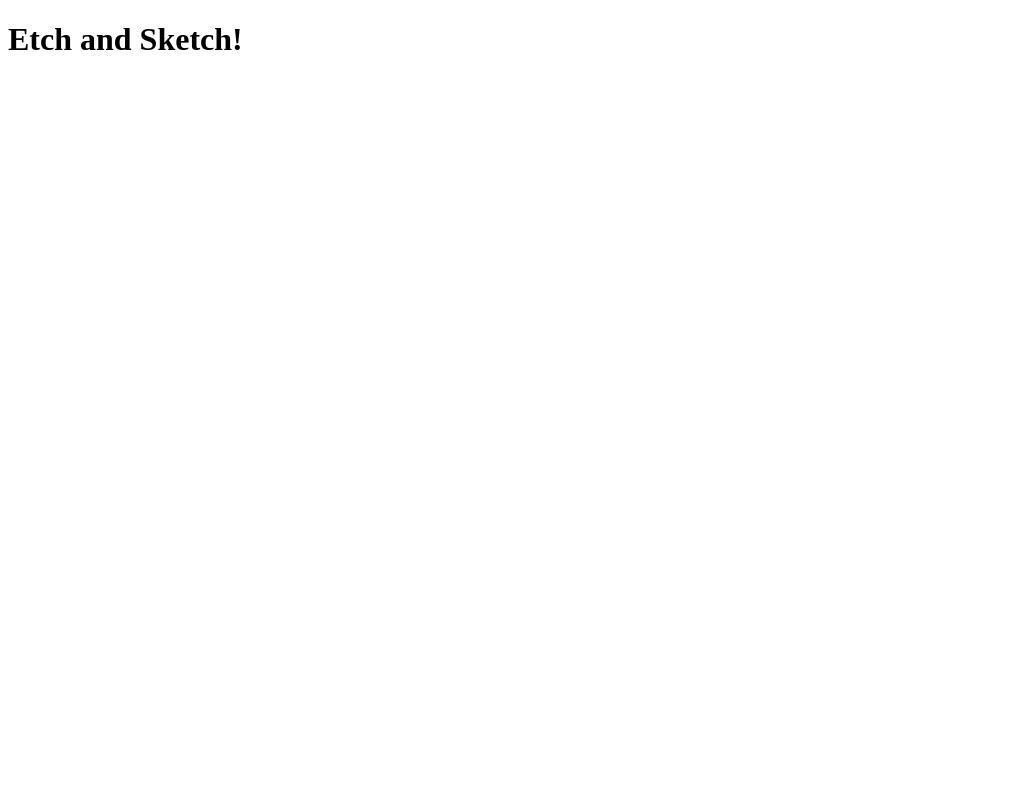
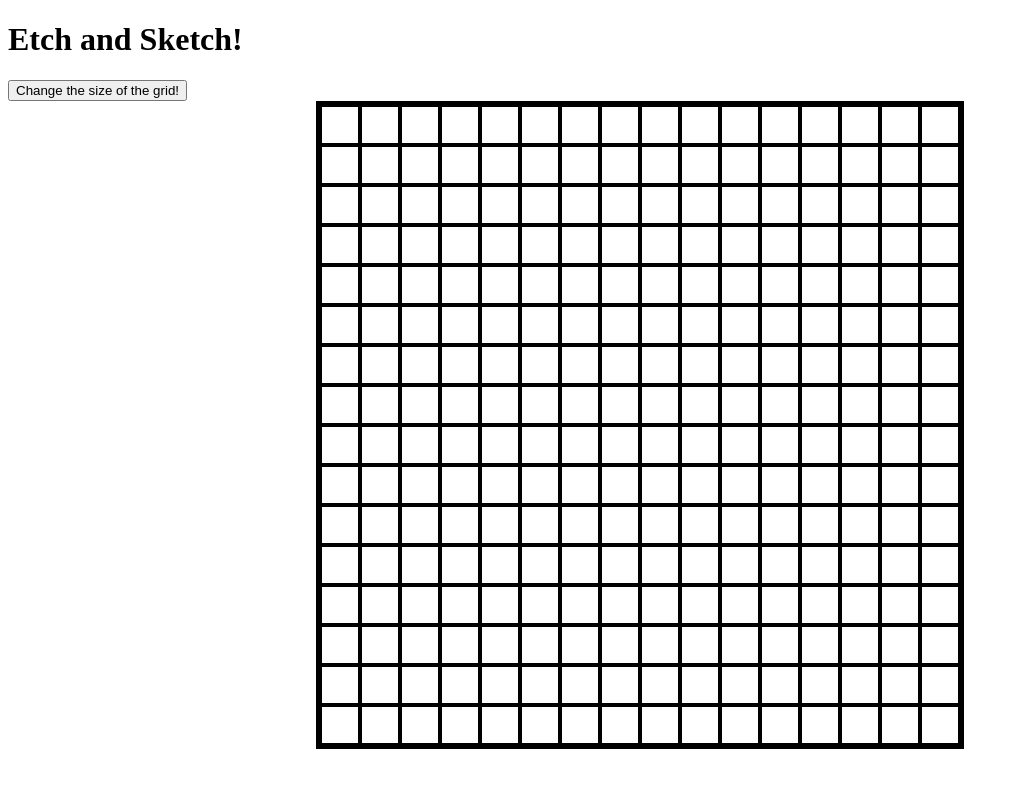
Before and after one commit to SkellyBG/etch-a-sketch, a plain HTML site: page index.html in a window 1280 px wide. Shown: the whole page, without its empty margins (0-1019 px from the left). Drawn offline with Linux system fonts and the light colour scheme.

Commit message:
Square change color on hover

```diff
--- a/index.html
+++ b/index.html
@@ -10,6 +10,7 @@
 </head>
 <body>
     <h1>Etch and Sketch!</h1>
+    <button class="btn">Change the size of the grid!</button>
     <div class="container"></div>
 </body>
 </html>
--- a/script.js
+++ b/script.js
@@ -0,0 +1,20 @@
+const createGrid = function createGrid(size) {
+  const container = document.querySelector(".container");
+  for (let i = 0; i < size; i++) {
+    const rowDiv = document.createElement("div");
+    rowDiv.classList.add("row");
+    for (let j = 0; j < size; j++) {
+      const gridSquare = document.createElement("div");
+      gridSquare.classList.add("gridSquare");
+      gridSquare.addEventListener("mouseover", function(e){hover(e.target)});
+      rowDiv.appendChild(gridSquare);
+    }
+    container.appendChild(rowDiv);
+  }
+}
+
+const hover = function hover(node) {
+  node.classList.add("colored");
+}
+
+createGrid(16);
--- a/stylesheet.css
+++ b/stylesheet.css
@@ -0,0 +1,25 @@
+.container {
+    display: flex;
+    flex-direction: column;
+    width: 640px;
+    height: 640px;
+    margin:  auto;
+    border: 4px solid black;
+}
+
+.row {
+    display: flex;
+    height: 40px;
+
+}
+
+.gridSquare {
+    border: 2px solid black;
+    flex: 1;
+    width: 40px;
+    height: 36px;
+}
+
+.colored {
+    background-color: aqua;
+}
```
